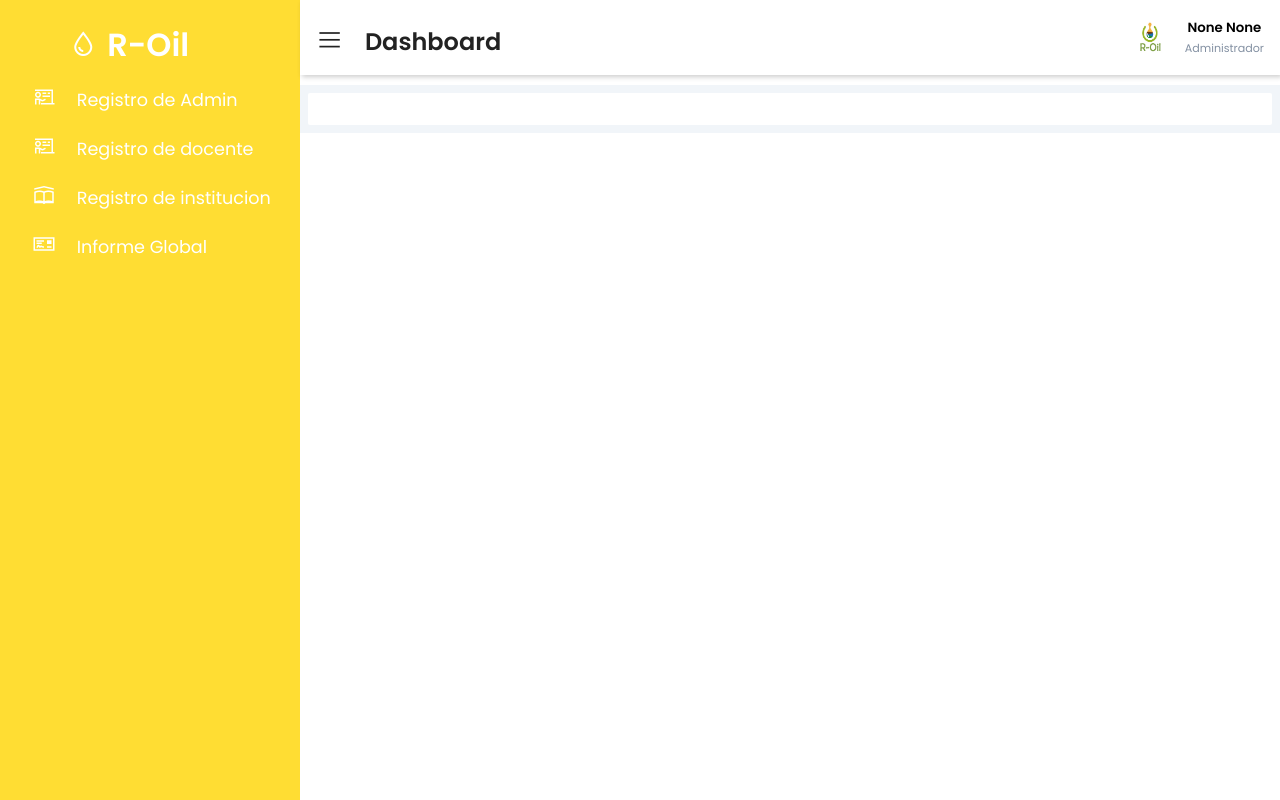
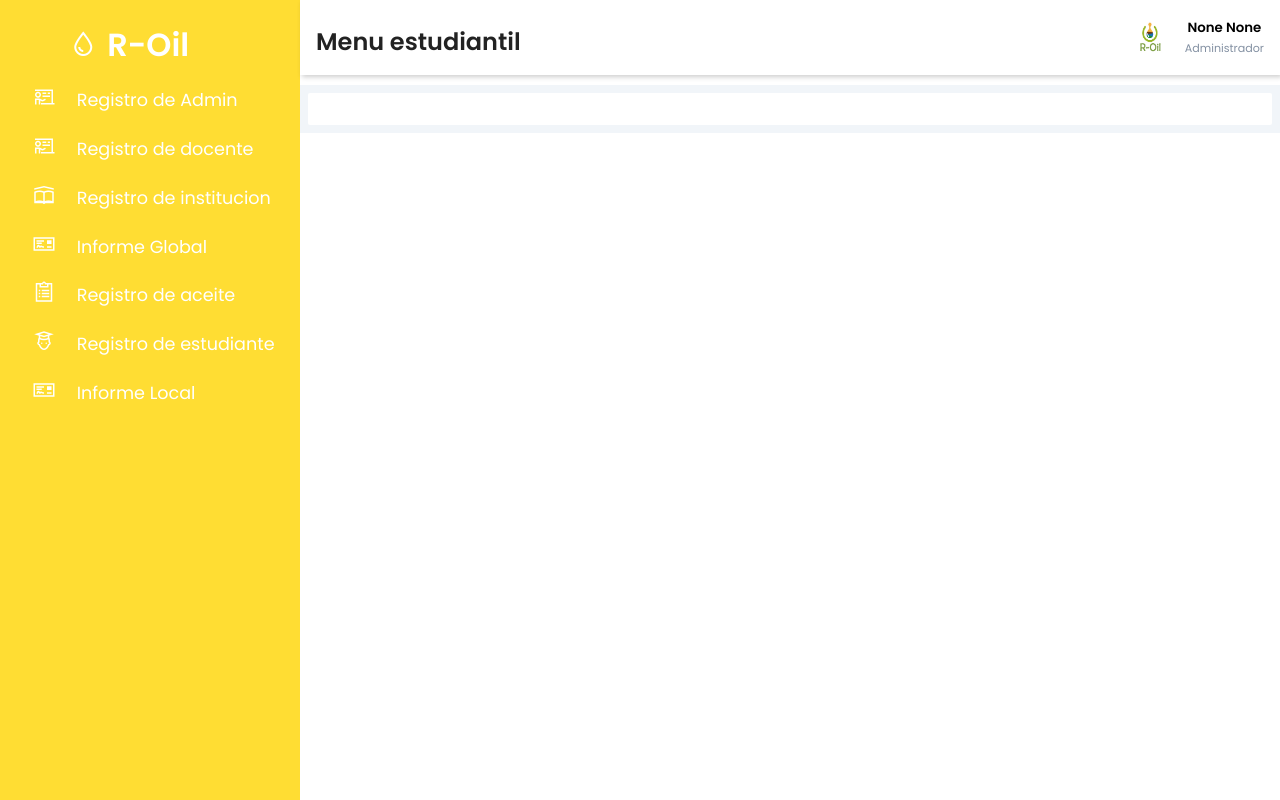
Before and after one commit to dgomezc1/R-Oil, a Django app: page /home/estudiante/ in a window 1280 px wide. Run offline with Django 3.2, Linux system fonts and the light colour scheme; a user stored in the database is signed in; some libraries are stand-ins or nearby versions.

Commit message:
Correccion de errores

```diff
--- a/Roil/templates/estudiante/datos.html
+++ b/Roil/templates/estudiante/datos.html
@@ -26,6 +26,6 @@
     <center><h2>{{ Estudiante.aceite_recolectado}}</h2></center>
 <script>
     titulo = document.getElementById("dashboard");
-    titulo.innerHTML = "Puntos disponibles: " + "{{Estudiante.puntos}}";
+    titulo.innerHTML = "Menu estudiantil";
 </script>
 {% endblock %}
--- a/Roil/templates/home_estudiante.html
+++ b/Roil/templates/home_estudiante.html
@@ -44,7 +44,7 @@
 
 	<div class="main-content">
 		<header>
-			<h2>
+			<h2 id="dashboard">
 				<label for="nav-toggle">
 					<span class="las la-bars"></span>
 				</label>
@@ -79,5 +79,9 @@
 			</div>
 		</main>
 	</div>
+	<script>
+		titulo = document.getElementById("dashboard");
+		titulo.innerHTML = "Menu estudiantes";
+	</script>
 </body>
 </html>
--- a/Roil/templates/home_estudiantes.html
+++ b/Roil/templates/home_estudiantes.html
@@ -4,5 +4,8 @@
 <link rel="stylesheet" href='{%static "css/style_estudiante.css" %}'>
 {% endblock %}
 {% block content %}
-
+<script>
+    titulo = document.getElementById("dashboard");
+    titulo.innerHTML = "Menu estudiantil";
+</script>
 {% endblock %}
--- a/Roil/templates/index1.html
+++ b/Roil/templates/index1.html
@@ -37,7 +37,7 @@
 					<span>Informe Global</span></a>
 				</li>
 				{% endif %}
-				{% if user.admin_docente %}
+				{% if user.admin_docente or user.admin_proyecto %}
 				<li>
 					<a href="{% url 'registro de aceite' %}" class="{% if request.path == '/aceite/registro/' %}active{% endif %}"><span class="las la-clipboard-list"></span>
 					<span>Registro de aceite</span></a>
@@ -59,10 +59,6 @@
 				<li>
 					<a href="{% url 'premios:disponibles' %}" class="{% if request.path == '/premios/disponibles/' %}active{% endif %}"><span class="las la-money-check"></span>
 					<span>Premios disponibles</span></a>
-				</li>
-				<li>
-
-					<span>Premios canjeados</span></a>
 				</li>
 				{% endif %}
 			</ul>
@@ -96,7 +92,9 @@
 				</div></button>
 				<ul>
 					<li><a href="{% url 'logout' %}">Salir</a></li>
+					{% if user.admin_proyecto %}
 					<li><a>Backup</a></li>
+					{% endif %}
 				</ul>
 			</div>
 		</header>
--- a/Roil/templates/premios/disponibles.html
+++ b/Roil/templates/premios/disponibles.html
@@ -27,6 +27,10 @@
         {% endfor %}
     </div>
 </div>
+<script>
+    titulo = document.getElementById("dashboard");
+    titulo.innerHTML = "Puntos disponibles: "+"{{puntos}}";
+</script>
 <script>
     function reclamar(premio){
         var token =  $('input[name="csrfmiddlewaretoken"]').attr('value')
--- a/premios/views.py
+++ b/premios/views.py
@@ -61,7 +61,9 @@ class premiosDisponibles(ListView, LoginRequiredMixin):
 
     def get(self, request, *args, **kwargs):
         premios = premiosDisponibles.get_price_institution(request)
-        return render(request, self.template_name, {'premios': premios})
+        usuario = User.objects.get(username = request.user)
+        estudiante = Estudiante.objects.get(user = usuario)
+        return render(request, self.template_name, {'premios': premios, 'puntos':estudiante.puntos})
 
     def post(self, request, *args, **kwargs):
         usuario = User.objects.get(username = request.user)
```
Also changed, not shown: db.sqlite3.
